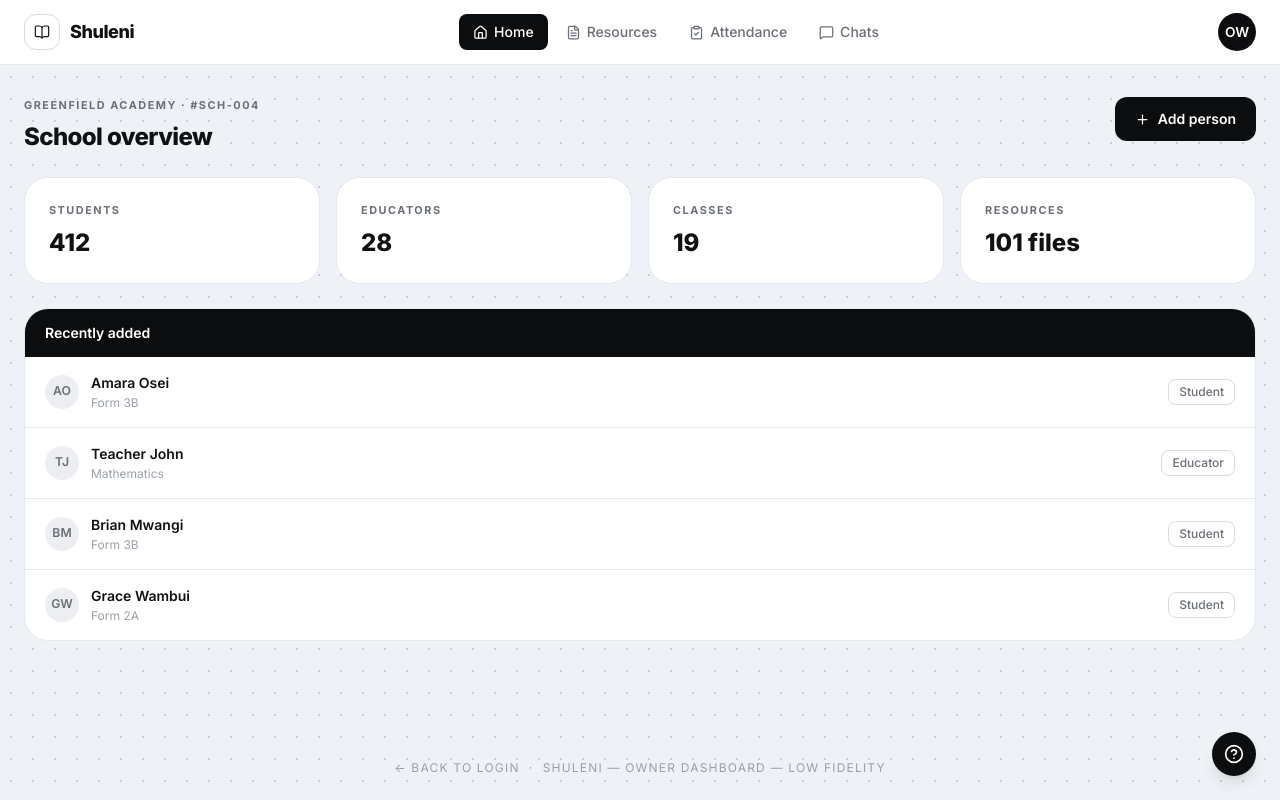
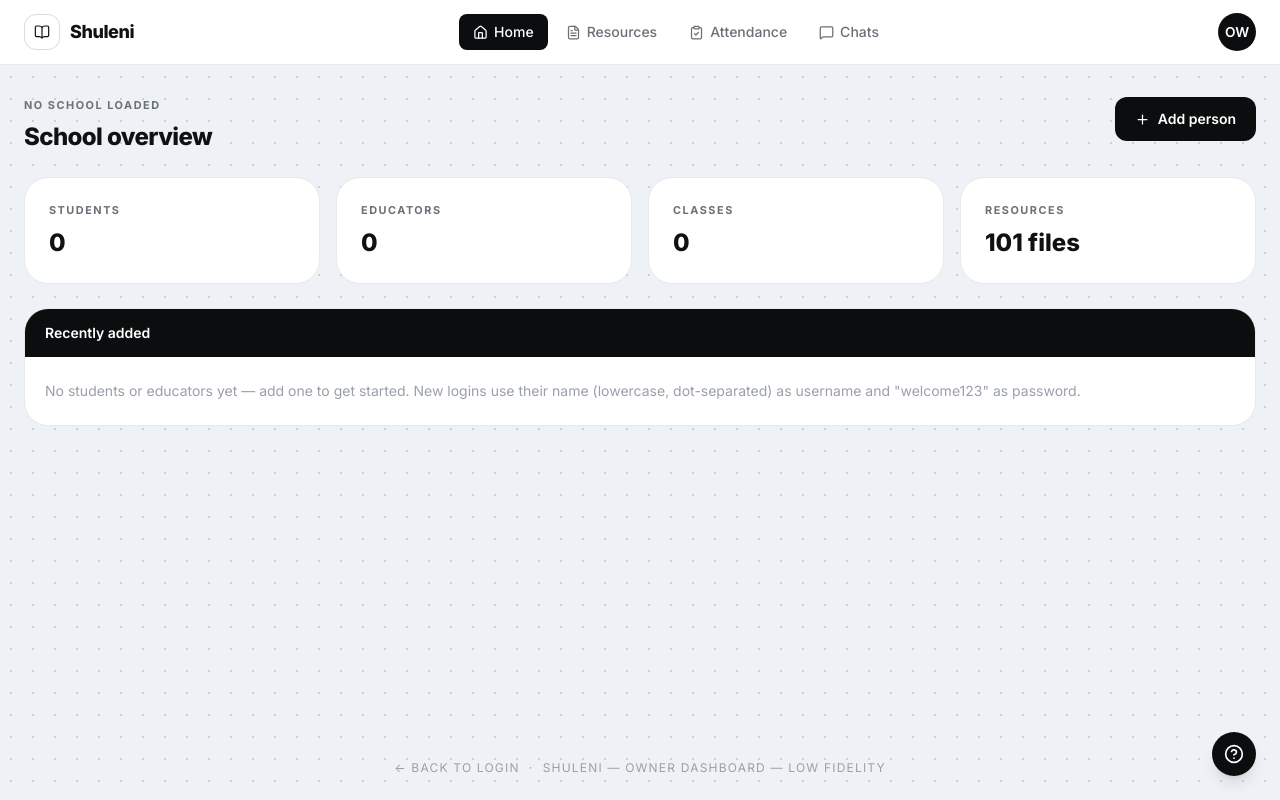
Before and after one commit to keithmutugi-jpg/Shuleni-frontend, a React (Vite) app: page /owner/home in a window 1280 px wide. Built offline with nearby package versions, Linux system fonts and the light colour scheme.

Commit message:
Patch StudentDashboard and ChatRoom to use real logged-in user data; wire up real auth

```diff
--- a/src/AppRouter.jsx
+++ b/src/AppRouter.jsx
@@ -1,5 +1,6 @@
 import { BrowserRouter, Routes, Route, Navigate } from 'react-router-dom';
 import AppShell from './layouts/AppShell';
+import { AuthProvider } from './context/AuthContext';
 
 import LoginScreen from './pages/LoginScreen';
 import RegisterSchoolScreen from './pages/RegisterSchoolScreen';
@@ -18,6 +19,7 @@ import ExamInterface from './pages/ExamInterface';
  */
 export default function AppRouter() {
   return (
+    <AuthProvider>
     <BrowserRouter>
       <Routes>
         {/* Public */}
@@ -57,5 +59,6 @@ export default function AppRouter() {
         <Route path="*" element={<Navigate to="/" replace />} />
       </Routes>
     </BrowserRouter>
+    </AuthProvider>
   );
 }
--- /dev/null
+++ b/src/context/AuthContext.jsx
@@ -0,0 +1,124 @@
+import { createContext, useContext, useEffect, useState } from 'react';
+
+const AuthContext = createContext(null);
+
+const KEYS = {
+  schools: 'shuleni_schools',
+  users: 'shuleni_users',
+  currentUser: 'shuleni_currentUser',
+};
+
+function load(key, fallback) {
+  try {
+    const raw = localStorage.getItem(key);
+    return raw ? JSON.parse(raw) : fallback;
+  } catch {
+    return fallback;
+  }
+}
+
+function save(key, value) {
+  localStorage.setItem(key, JSON.stringify(value));
+}
+
+function randomId(prefix) {
+  return `${prefix}-${Math.random().toString(36).slice(2, 8).toUpperCase()}`;
+}
+
+/**
+ * Stand-in for a real backend. Stores schools/users/current session in
+ * localStorage so registration, adding people, and login actually work
+ * end-to-end for demos — until this gets swapped for real Flask API calls.
+ *
+ * Keith's area: authentication, routing & school-owner dashboard.
+ */
+export function AuthProvider({ children }) {
+  const [schools, setSchools] = useState(() => load(KEYS.schools, []));
+  const [users, setUsers] = useState(() => load(KEYS.users, []));
+  const [currentUser, setCurrentUser] = useState(() => load(KEYS.currentUser, null));
+
+  useEffect(() => save(KEYS.schools, schools), [schools]);
+  useEffect(() => save(KEYS.users, users), [users]);
+  useEffect(() => save(KEYS.currentUser, currentUser), [currentUser]);
+
+  function registerSchool({ schoolName, ownerName, email, username, password }) {
+    const schoolId = randomId('SCH');
+    const school = { id: schoolId, name: schoolName };
+    const owner = {
+      id: randomId('U'),
+      schoolId,
+      role: 'owner',
+      name: ownerName,
+      email,
+      username,
+      password,
+    };
+    setSchools((s) => [...s, school]);
+    setUsers((u) => [...u, owner]);
+    setCurrentUser(owner);
+    return owner;
+  }
+
+  // Auto-generates a username/password so a newly added student or educator
+  // can immediately log back in during the demo (e.g. "amara.osei" / "welcome123").
+  function addUser({ role, name, email, classGroup }) {
+    if (!currentUser) return null;
+    const username = name.trim().toLowerCase().replace(/\s+/g, '.');
+    const newUser = {
+      id: randomId('U'),
+      schoolId: currentUser.schoolId,
+      role,
+      name,
+      email,
+      classGroup,
+      username,
+      password: 'welcome123',
+    };
+    setUsers((u) => [...u, newUser]);
+    return newUser;
+  }
+
+  function login({ school, username, password }) {
+    const target = school.trim().toLowerCase();
+    const match = users.find((u) => {
+      const theirSchool = schools.find((s) => s.id === u.schoolId);
+      const schoolMatches =
+        theirSchool?.name.toLowerCase() === target || u.schoolId.toLowerCase() === target;
+      return (
+        schoolMatches &&
+        u.username.toLowerCase() === username.trim().toLowerCase() &&
+        u.password === password
+      );
+    });
+    if (match) setCurrentUser(match);
+    return match || null;
+  }
+
+  function logout() {
+    setCurrentUser(null);
+  }
+
+  function usersForCurrentSchool() {
+    if (!currentUser) return [];
+    return users.filter((u) => u.schoolId === currentUser.schoolId && u.role !== 'owner');
+  }
+
+  const value = {
+    schools,
+    users,
+    currentUser,
+    registerSchool,
+    addUser,
+    login,
+    logout,
+    usersForCurrentSchool,
+  };
+
+  return <AuthContext.Provider value={value}>{children}</AuthContext.Provider>;
+}
+
+export function useAuth() {
+  const ctx = useContext(AuthContext);
+  if (!ctx) throw new Error('useAuth must be used inside <AuthProvider>');
+  return ctx;
+}
--- a/src/pages/ChatRoom.jsx
+++ b/src/pages/ChatRoom.jsx
@@ -2,6 +2,7 @@ import { useState } from 'react';
 import { Search, Paperclip, Send } from 'lucide-react';
 import { Avatar, Input, Button } from '../components/ui';
 import { chatRooms, chatParticipants, chatMessages } from '../data/mock';
+import { useAuth } from '../context/AuthContext';
 
 function RoomListItem({ room, active, onClick }) {
   return (
@@ -84,9 +85,37 @@ function ParticipantRow({ p, online }) {
 }
 
 export default function ChatRoom() {
+  const { currentUser } = useAuth();
   const [activeRoom, setActiveRoom] = useState(chatRooms[0].id);
   const [draft, setDraft] = useState('');
+  const [messages, setMessages] = useState(chatMessages);
   const room = chatRooms.find((r) => r.id === activeRoom);
+
+  function initialsOf(name) {
+    return (name || 'You')
+      .split(' ')
+      .map((p) => p[0])
+      .join('')
+      .slice(0, 2)
+      .toUpperCase();
+  }
+
+  function handleSend() {
+    if (!draft.trim()) return;
+    setMessages((m) => [
+      ...m,
+      {
+        id: `local-${Date.now()}`,
+        from: currentUser?.name || 'You',
+        role: currentUser?.role,
+        initials: initialsOf(currentUser?.name),
+        text: draft.trim(),
+        time: 'Now',
+        dark: true,
+      },
+    ]);
+    setDraft('');
+  }
 
   return (
     <div
@@ -125,7 +154,7 @@ export default function ChatRoom() {
         </div>
 
         <div className="flex-1 overflow-y-auto sh-scrollbar px-6 py-5 space-y-5">
-          {chatMessages.map((m) => (
+          {messages.map((m) => (
             <MessageBubble key={m.id} msg={m} />
           ))}
         </div>
@@ -136,10 +165,16 @@ export default function ChatRoom() {
             style={{ borderColor: 'var(--sh-border-strong)' }}
           >
             <Paperclip size={16} style={{ color: 'var(--sh-ink-faint)' }} />
-            <Input placeholder="Type a message…" value={draft} onChange={(e) => setDraft(e.target.value)} />
+            <Input
+              placeholder="Type a message…"
+              value={draft}
+              onChange={(e) => setDraft(e.target.value)}
+              onKeyDown={(e) => e.key === 'Enter' && handleSend()}
+            />
             <button
               type="button"
               aria-label="Send message"
+              onClick={handleSend}
               className="w-8 h-8 rounded-lg flex items-center justify-center"
               style={{ background: draft ? 'var(--sh-black)' : '#eceef1', color: draft ? '#fff' : 'var(--sh-ink-faint)' }}
             >
--- a/src/pages/OwnerDashboard.jsx
+++ b/src/pages/OwnerDashboard.jsx
@@ -2,20 +2,16 @@ import { useState } from 'react';
 import { Plus } from 'lucide-react';
 import { Card, Button, Avatar, Pill } from '../components/ui';
 import UserManagementModal from '../components/UserManagementModal';
+import { useAuth } from '../context/AuthContext';
 
-const STATS = [
-  { label: 'Students', value: 412 },
-  { label: 'Educators', value: 28 },
-  { label: 'Classes', value: 19 },
-  { label: 'Resources', value: '101 files' },
-];
-
-const RECENT_USERS = [
-  { initials: 'AO', name: 'Amara Osei', role: 'Student', group: 'Form 3B' },
-  { initials: 'TJ', name: 'Teacher John', role: 'Educator', group: 'Mathematics' },
-  { initials: 'BM', name: 'Brian Mwangi', role: 'Student', group: 'Form 3B' },
-  { initials: 'GW', name: 'Grace Wambui', role: 'Student', group: 'Form 2A' },
-];
+function initialsOf(name) {
+  return name
+    .split(' ')
+    .map((p) => p[0])
+    .join('')
+    .slice(0, 2)
+    .toUpperCase();
+}
 
 /**
  * Owner's home base: a snapshot of the school plus quick access to
@@ -24,12 +20,32 @@ const RECENT_USERS = [
  */
 export default function OwnerDashboard() {
   const [showAddUser, setShowAddUser] = useState(false);
+  const { currentUser, usersForCurrentSchool, addUser } = useAuth();
+  const people = usersForCurrentSchool();
+  const students = people.filter((u) => u.role === 'student');
+  const educators = people.filter((u) => u.role === 'educator');
+
+  const stats = [
+    { label: 'Students', value: students.length },
+    { label: 'Educators', value: educators.length },
+    { label: 'Classes', value: new Set(students.map((s) => s.classGroup)).size },
+    { label: 'Resources', value: '101 files' },
+  ];
+
+  function handleCreate(newPerson) {
+    const created = addUser(newPerson);
+    // In a real build this would show a toast; for the demo, the new
+    // login credentials (username: "welcome123") are visible in the list below.
+    return created;
+  }
 
   return (
     <div className="space-y-6">
       <div className="flex items-start justify-between gap-4 flex-wrap">
         <div>
-          <p className="sh-label mb-2">Greenfield Academy &middot; #SCH-004</p>
+          <p className="sh-label mb-2">
+            {currentUser ? `${currentUser.name} · ${currentUser.schoolId}` : 'No school loaded'}
+          </p>
           <h1 className="text-2xl font-extrabold tracking-tight">School overview</h1>
         </div>
         <Button onClick={() => setShowAddUser(true)}>
@@ -38,7 +54,7 @@ export default function OwnerDashboard() {
       </div>
 
       <div className="grid grid-cols-2 md:grid-cols-4 gap-4">
-        {STATS.map((s) => (
+        {stats.map((s) => (
           <Card key={s.label}>
             <p className="sh-label mb-2">{s.label}</p>
             <p className="text-2xl font-extrabold">{s.value}</p>
@@ -50,25 +66,36 @@ export default function OwnerDashboard() {
         <div className="flex items-center justify-between px-5 py-3.5 rounded-t-2xl" style={{ background: 'var(--sh-black)', color: '#fff' }}>
           <span className="text-sm font-semibold">Recently added</span>
         </div>
+        {people.length === 0 ? (
+          <p className="px-5 py-6 text-sm" style={{ color: 'var(--sh-ink-faint)' }}>
+            No students or educators yet — add one to get started. New logins use
+            their name (lowercase, dot-separated) as username and "welcome123" as password.
+          </p>
+        ) : (
           <ul>
-          {RECENT_USERS.map((u, i) => (
+            {people.map((u, i) => (
               <li
-              key={u.name}
-              className={`flex items-center gap-3 px-5 py-4 ${i !== RECENT_USERS.length - 1 ? 'border-b' : ''}`}
+                key={u.id}
+                className={`flex items-center gap-3 px-5 py-4 ${i !== people.length - 1 ? 'border-b' : ''}`}
                 style={{ borderColor: 'var(--sh-border)' }}
               >
-              <Avatar initials={u.initials} size={34} dark={false} />
+                <Avatar initials={initialsOf(u.name)} size={34} dark={false} />
                 <div className="flex-1 min-w-0">
                   <p className="text-sm font-semibold truncate">{u.name}</p>
-                <p className="text-xs mt-0.5" style={{ color: 'var(--sh-ink-faint)' }}>{u.group}</p>
+                  <p className="text-xs mt-0.5" style={{ color: 'var(--sh-ink-faint)' }}>
+                    {u.classGroup} · login: {u.username}
+                  </p>
                 </div>
                 <Pill>{u.role}</Pill>
               </li>
             ))}
           </ul>
+        )}
       </Card>
 
-      {showAddUser && <UserManagementModal onClose={() => setShowAddUser(false)} />}
+      {showAddUser && (
+        <UserManagementModal onClose={() => setShowAddUser(false)} onCreate={handleCreate} />
+      )}
     </div>
   );
 }
--- a/src/pages/RegisterSchoolScreen.jsx
+++ b/src/pages/RegisterSchoolScreen.jsx
@@ -3,6 +3,7 @@ import { useNavigate, Link } from 'react-router-dom';
 import { School, Mail, User, Lock, ArrowRight, ArrowLeft } from 'lucide-react';
 import Logo from '../components/Logo';
 import { Card, Field, Input, Button } from '../components/ui';
+import { useAuth } from '../context/AuthContext';
 
 /**
  * Onboarding for a brand-new, isolated school. Each school that
@@ -11,6 +12,7 @@ import { Card, Field, Input, Button } from '../components/ui';
  */
 export default function RegisterSchoolScreen() {
   const navigate = useNavigate();
+  const { registerSchool } = useAuth();
   const [form, setForm] = useState({
     schoolName: '',
     ownerName: '',
@@ -25,7 +27,7 @@ export default function RegisterSchoolScreen() {
 
   function handleSubmit(e) {
     e.preventDefault();
-    // TODO: wire up to the "create school" API, then land the owner on their dashboard.
+    registerSchool(form);
     navigate('/owner/home');
   }
 
--- a/src/pages/StudentDashboard.jsx
+++ b/src/pages/StudentDashboard.jsx
@@ -1,6 +1,7 @@
 import { ChevronRight } from 'lucide-react';
 import { Card, Pill, Button } from '../components/ui';
 import { studentSchedule, upcomingExams } from '../data/mock';
+import { useAuth } from '../context/AuthContext';
 
 function DateBadge({ month, day }) {
   return (
@@ -15,12 +16,14 @@ function DateBadge({ month, day }) {
 }
 
 export default function StudentDashboard() {
+  const { currentUser } = useAuth();
+  const firstName = currentUser?.name?.split(' ')[0] || 'Student';
   return (
     <div className="space-y-6">
       <Card className="flex items-center justify-between gap-6 flex-wrap">
         <div>
           <p className="sh-label mb-2">Monday, 18 Aug 2026</p>
-          <h1 className="text-2xl font-extrabold tracking-tight">Welcome, Amara!</h1>
+          <h1 className="text-2xl font-extrabold tracking-tight">Welcome, {firstName}!</h1>
           <p className="text-sm mt-1.5" style={{ color: 'var(--sh-ink-soft)' }}>
             You have <span className="font-semibold" style={{ color: 'var(--sh-ink)' }}>3 classes</span> today and{' '}
             <span className="font-semibold" style={{ color: 'var(--sh-ink)' }}>1 exam</span> this week.
```
Also changed, not shown: src/pages/LoginScreen.jsx (+20 -2 lines), 1 other file (tests, documents, lock files or other folders). Lines whose indentation alone changed are shown as unchanged.
